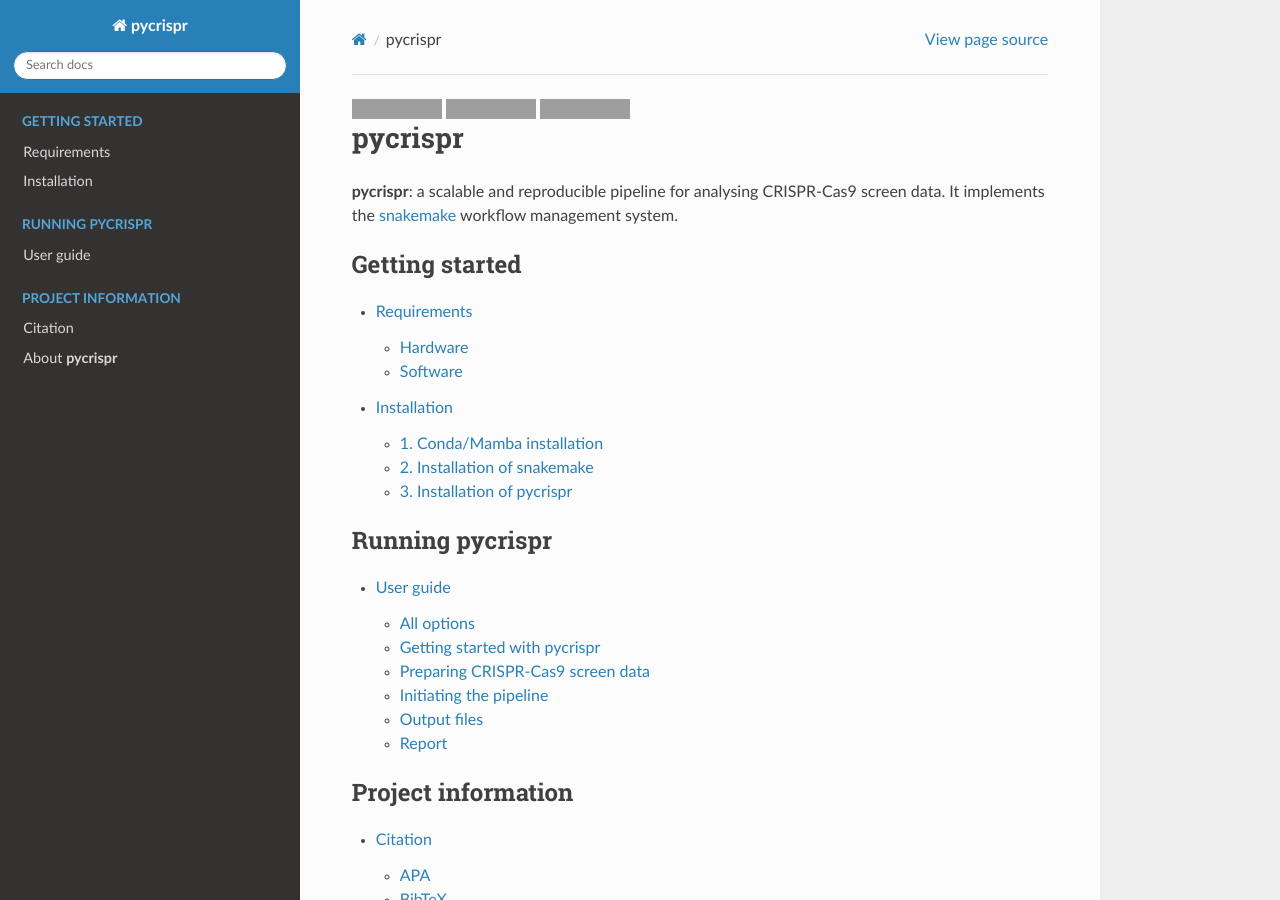
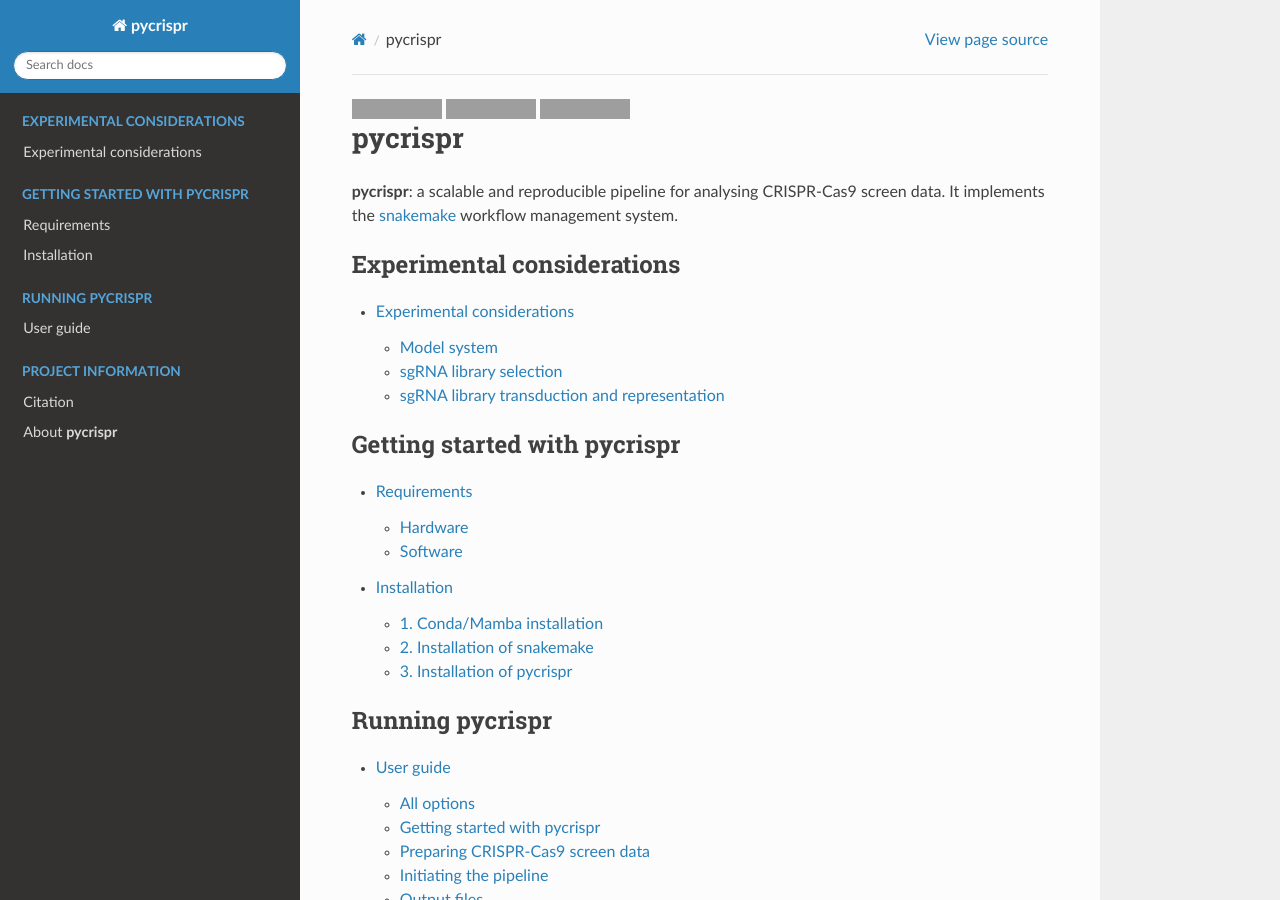
Before and after one commit to niekwit/pycrispr, a Sphinx documentation site: the page built from docs/source/index.rst, in a window 1280 px wide and 900 px high. Built offline with Sphinx 7.4.7 and the Read the Docs theme 2.0.0, drawn with Linux system fonts in a browser that asks for light colours; grey boxes are pictures that could not be loaded.

Commit message:
updated for experimental considerations

```diff
--- a/docs/source/index.rst
+++ b/docs/source/index.rst
@@ -18,7 +18,14 @@
 **pycrispr**: a scalable and reproducible pipeline for analysing CRISPR-Cas9 screen data. It implements the `snakemake <https://snakemake.readthedocs.io/en/stable/index.html>`_ workflow management system.
 
 .. toctree::
-   :caption: Getting started
+   :caption: Experimental considerations
+   :maxdepth: 2
+
+   experiment/experiment.rst
+
+
+.. toctree::
+   :caption: Getting started with pycrispr
    :maxdepth: 2
 
    getting_started/requirements
```
Also changed, not shown: other parts of docs/source/index.rst (+1 -1 lines).
